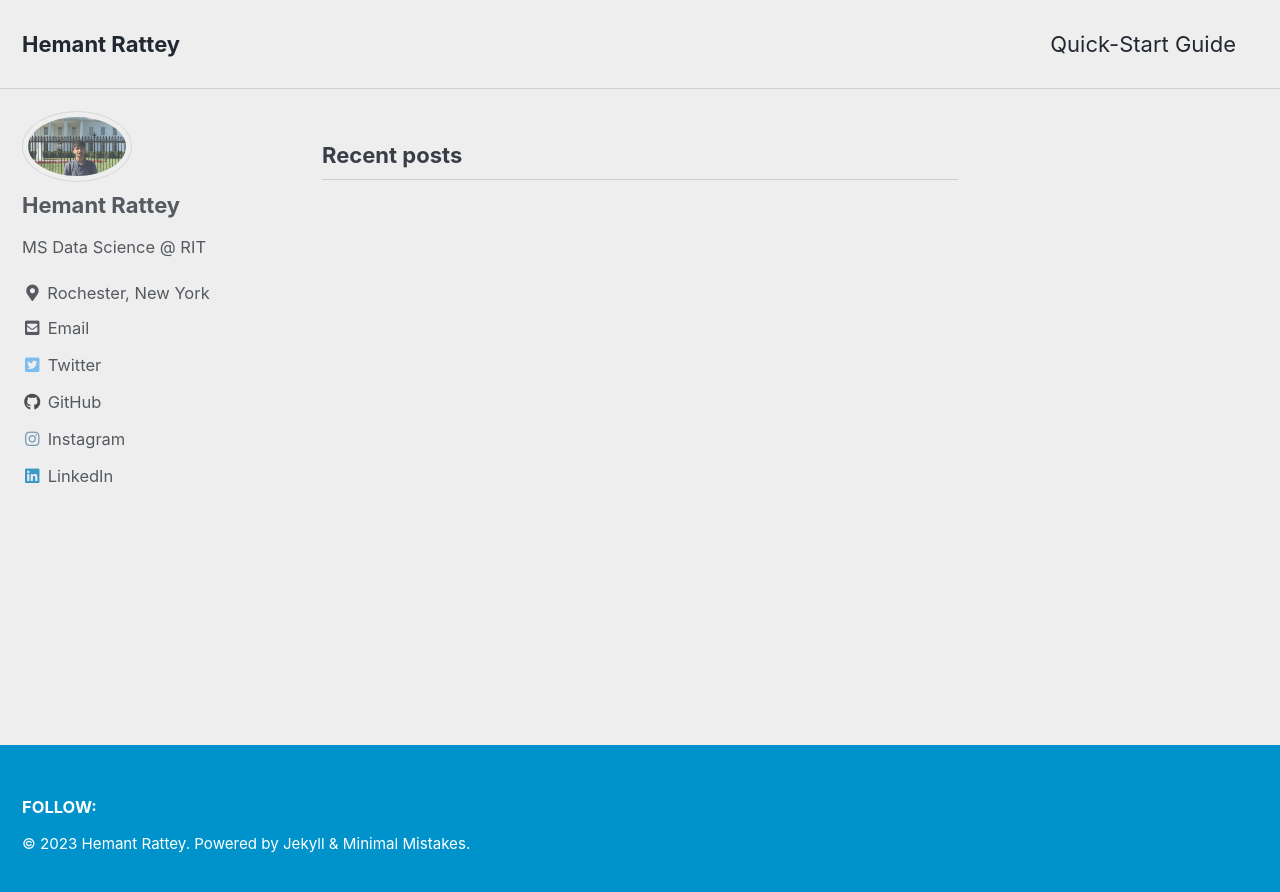
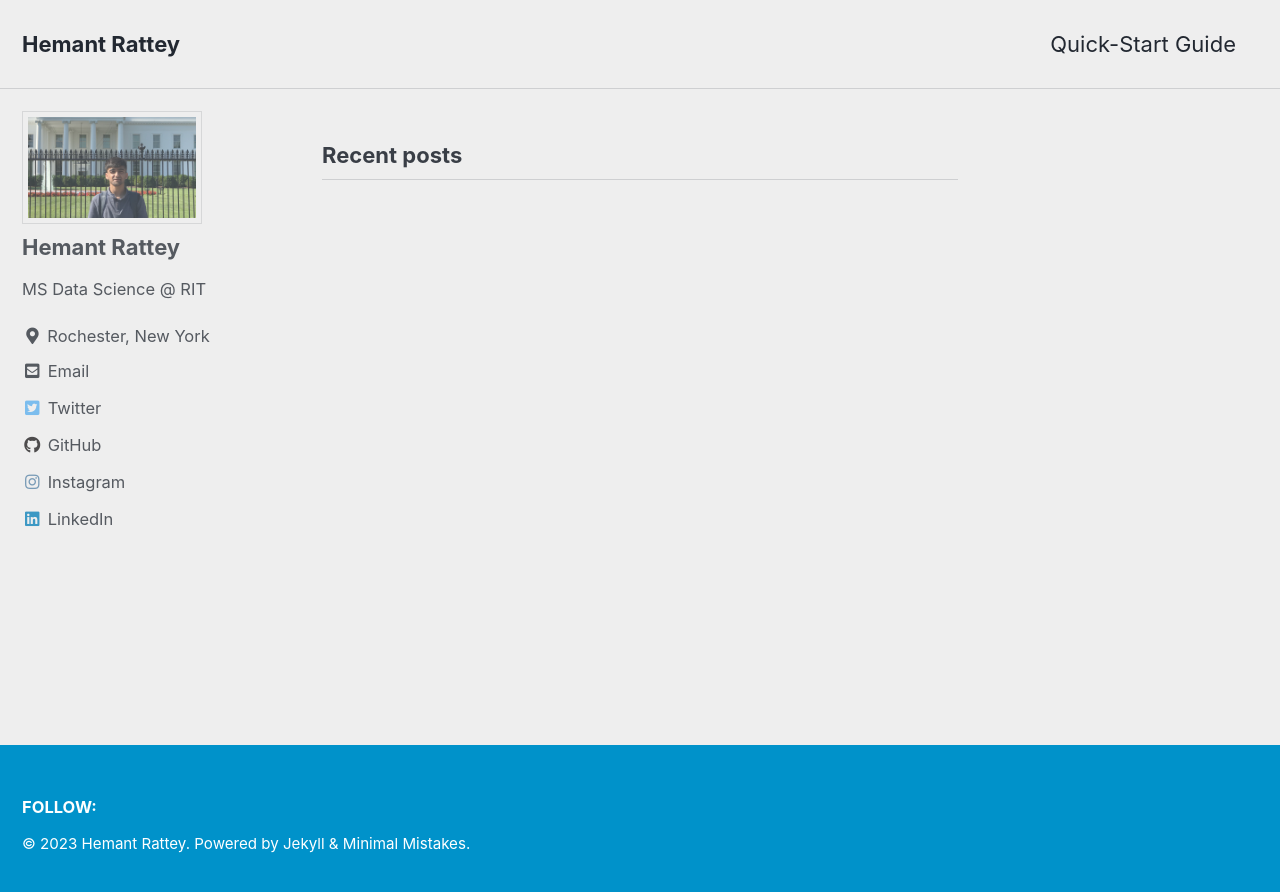
Before and after one commit to hemantrattey/Website, a Jekyll site: the page built from index.html, in a window 1280 px wide. Shown: the top 892 px of the page. Built offline with Jekyll 4.4.1, drawn with Linux system fonts in a browser that asks for light colours; cached includes are drawn as plain includes; the list of posts is cut into pages by our own code.

Commit message:
Changed avatar size

```diff
--- a/_sass/minimal-mistakes/_sidebar.scss
+++ b/_sass/minimal-mistakes/_sidebar.scss
@@ -134,9 +134,8 @@
   }
 
   img {
-    max-width: 110px;
-    max-height: 200px;
-    border-radius: 50%;
+    max-width: 180px;
+    border-radius: 0%;
 
     @include breakpoint($large) {
       padding: 5px;
```
